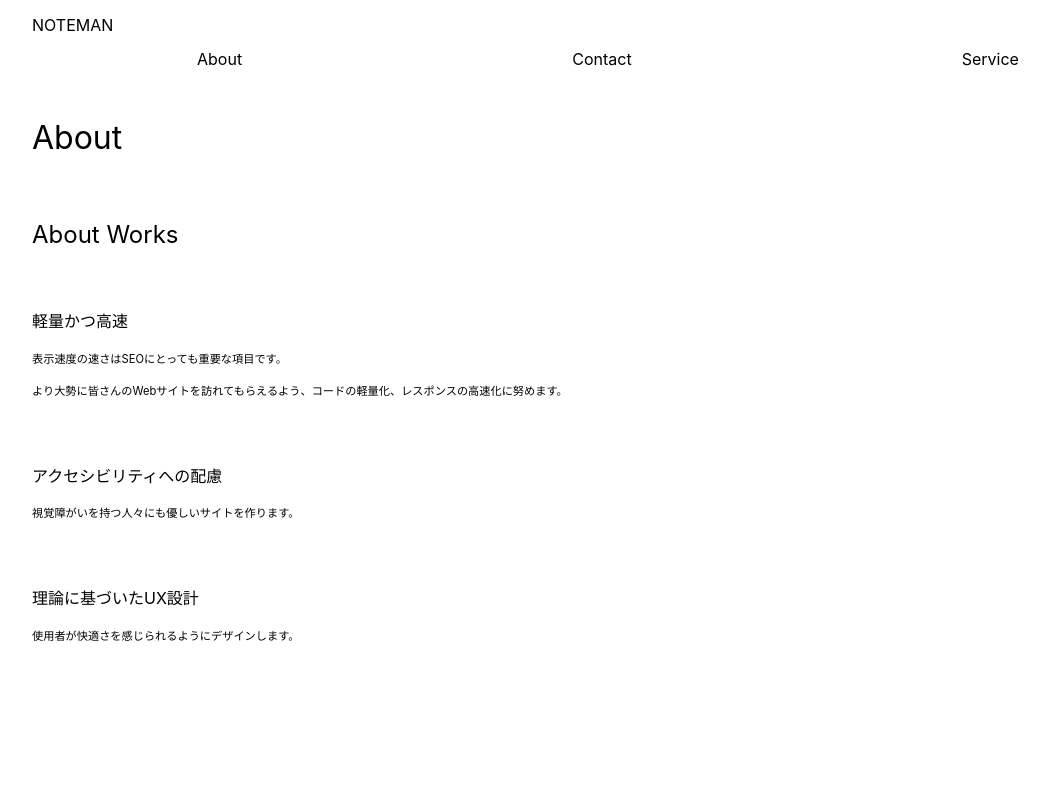
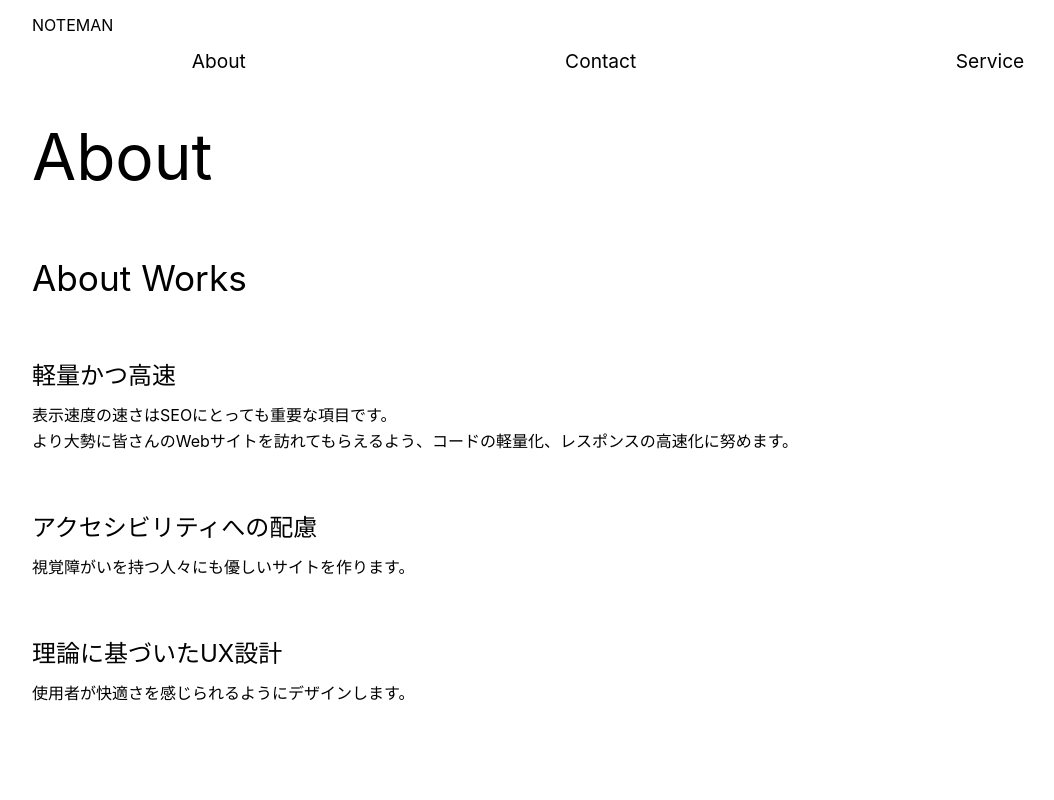
Before and after one commit to kkatou7209/portfolio-3-ts, a React (Create React App) app: page /about in a window 1280 px wide. Shown: the top 800 px of the page, without its empty margins (32-1086 px from the left). Built offline with nearby package versions, Linux system fonts and the light colour scheme.

Commit message:
change style

```diff
--- a/src/assets/Layout.scss
+++ b/src/assets/Layout.scss
@@ -16,7 +16,7 @@
     padding-top: 1rem;
 
     width: 90vw;
-    height: 4rem;
+    height: 10vh;
 
     position: fixed;
     top: 0;
@@ -146,7 +146,8 @@
 
   #l-footer {
     margin-top: 1rem;
-    margin-bottom: 1rem;
+
+    padding-bottom: 4rem;
 
     .l-nav__item {
       margin-bottom: 2rem;
--- a/src/assets/Module.scss
+++ b/src/assets/Module.scss
@@ -11,31 +11,31 @@
 //text
   //font-size
   .text--largest {
+    font-size: 5rem;
+  }
+
+  .text--larger {
     font-size: 4rem;
   }
 
-  .text--larger {
+  .text--large {
     font-size: 3rem;
   }
 
-  .text--large {
-    font-size: 2rem;
+  .text--medium {
+    font-size: 2.2rem;
   }
 
-  .text--medium {
+  .text--small {
     font-size: 1.5rem;
   }
 
-  .text--small {
-    font-size: 1.3rem;
-  }
-
   .text--smaller {
-    font-size: 1rem;
+    font-size: 1.2rem;
   }
 
   .text--smallest {
-    font-size: 0.7rem;
+    font-size: 1rem;
   }
 
   //text-align
--- a/src/components/Header.tsx
+++ b/src/components/Header.tsx
@@ -8,7 +8,7 @@
       <header id='l-header' className='bg-white'>
         <div id="l-logo">
             <div className='logo__text'>
-              <Link to='/' className='text--smaller'>NOTEMAN</Link>
+              <Link to='/' className='text--smallesr'>NOTEMAN</Link>
             </div>
         </div>
         <nav id='l-nav__header'>
--- a/src/components/pages/About.tsx
+++ b/src/components/pages/About.tsx
@@ -4,7 +4,7 @@
   return (
     <>
       <div className='l-page__title'>
-        <h2 className='page__title text--large'>About</h2>
+        <h2 className='page__title text--larger'>About</h2>
       </div>
       <section className='l-about__section'>
         <div className='l-section__title'>
@@ -18,14 +18,14 @@
           return (
             <article className='l-about__article' key={key}>
               <div className='l-article__title'>
-                <h4 className='article__title text--smaller'>
+                <h4 className='article__title text--small'>
                   {item.title}
                 </h4>
               </div>
               {line.map((value, key) => {
                 key.toString();
                 return (
-                  <p className='text text--smallest line--medium' key={key}>
+                  <p className='text text--smallest line--small' key={key}>
                     {value}
                   </p>
                 )
@@ -41,7 +41,7 @@
           </h3>
         </div>
         <article className='l-about__article'>
-          <h4 className='article__title text--small'></h4>
+          <h4 className='article__title text--medium'></h4>
         </article>
       </section>
     </>
--- a/src/components/pages/Contact.tsx
+++ b/src/components/pages/Contact.tsx
@@ -4,7 +4,7 @@
 
   return (
     <>
-      <h2 className='l-page__title text--large'>
+      <h2 className='l-page__title text--larger'>
         Contact
       </h2>
       <div id='l-form'>
@@ -13,7 +13,7 @@
 
           {/* 名前の入力 */}
           <section className='l-form__section'>
-            <label className='section__title text--smaller block'>
+            <label className='section__title text--smallest block'>
               お名前
             </label>
             <div className='section__name'>
@@ -44,7 +44,7 @@
 
           {/* メールアドレスの入力 */}
           <section className='l-form__section'>
-            <label className='section__title text--smaller block' htmlFor='email'>
+            <label className='section__title text--smallest block' htmlFor='email'>
               メールアドレス
             </label>
             <div className='section__email'>
@@ -60,7 +60,7 @@
 
           {/* 用件の選択 */}
           <section className='l-form__section'>
-            <label className='section__title text--smaller block'>
+            <label className='section__title text--smallest block'>
               ご依頼内容
             </label>
             <div className='section__business'>
--- a/src/components/pages/Service.tsx
+++ b/src/components/pages/Service.tsx
@@ -3,7 +3,9 @@
 const Service = () => {
   return (
     <>
-      <h2 className='l-page__title text--large'>Service</h2>
+      <h2 className='l-page__title text--larger'>
+        Service
+      </h2>
       <ul className='services'>
         {business.map((item, key)=> {
           return (
```
Also changed, not shown: 14 other files (tests, documents, lock files or other folders).
